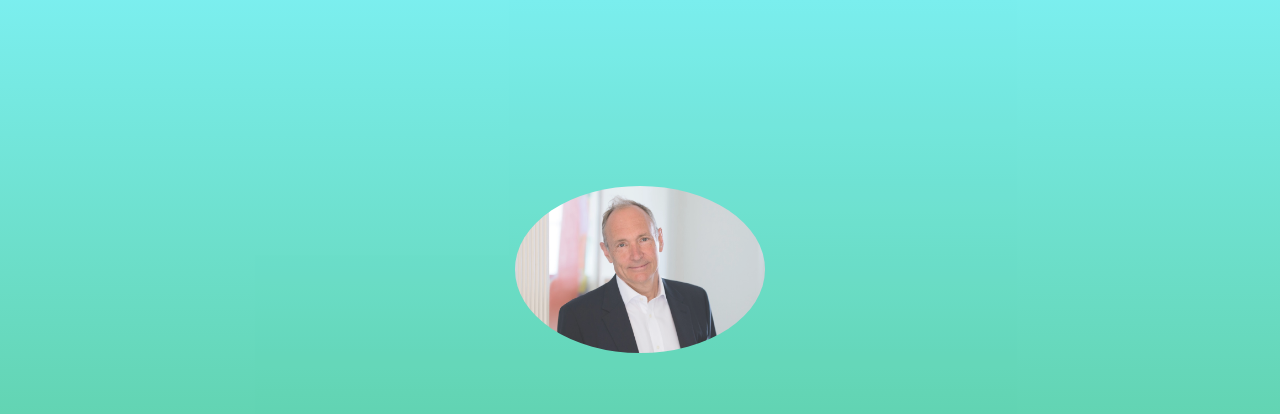
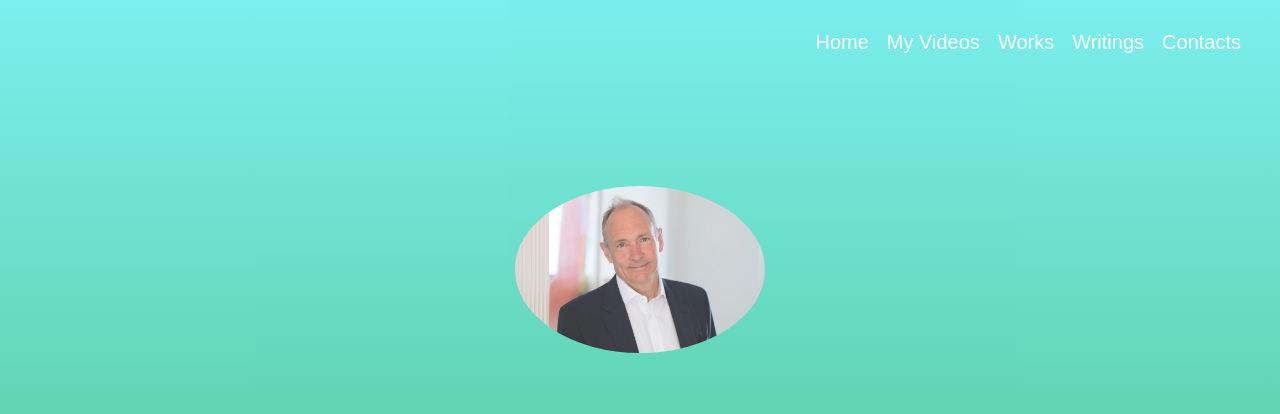
Before and after one commit to saachi-sharma/class-57, a plain HTML site: page index.html in a window 1280 px wide. Shown: the top 414 px of the page. Drawn offline with Linux system fonts and the light colour scheme.

Commit message:
Add files via upload

```diff
--- a/index.html
+++ b/index.html
@@ -4,6 +4,13 @@
     <link rel="stylesheet" href="style.css">
     </head>
   <body>
+  <ul class="menu">
+     <li class="links">Home</li>
+     <li class="links">My Videos</li>
+     <li class="links">Works</li>
+      <li class="links">Writings</li>
+      <li class="links">Contacts</li>
+  </ul>
    <section id="welcome">
       <div class="parallax-inner">
           <img src="tbl.jpeg" class="profile">
--- a/style.css
+++ b/style.css
@@ -64,3 +64,25 @@ p{
     font-size: 17px;
     line-height: 1.3;
 }
+.menu{
+    list-style:none;
+    font-family:sans-serif;
+    position: absolute;
+    top :10px;
+    right:30px;
+    z-index: 10;
+    cursor: pointer;
+}
+.links{
+    float:left;
+    color:#fff;
+    padding-top: 5px;
+    padding-bottom: :5px;
+    padding-left: 9px;
+    padding-right: 9px;
+    font-family: fantasy;
+    font-size: 20px;
+}
+.links:hover{
+    background-color: dodgerblue;
+}
```
